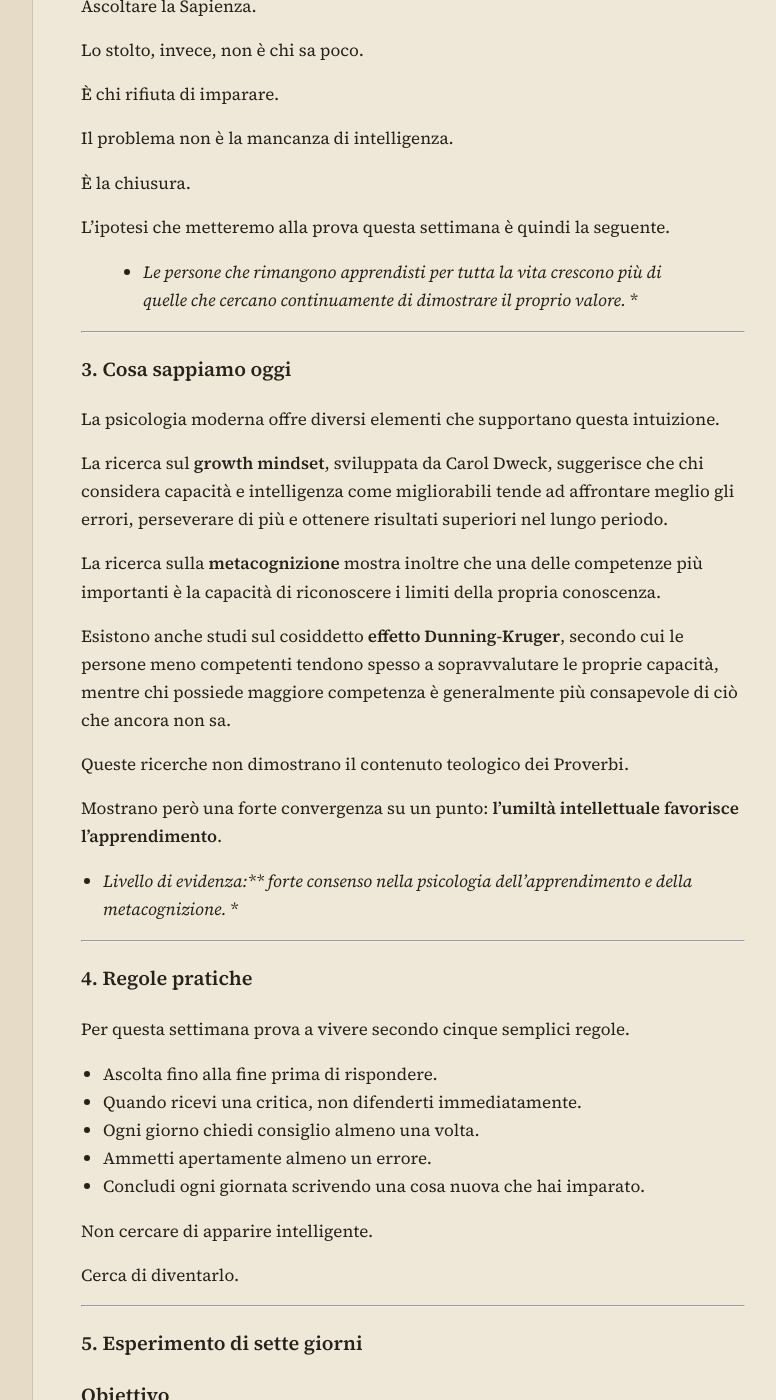
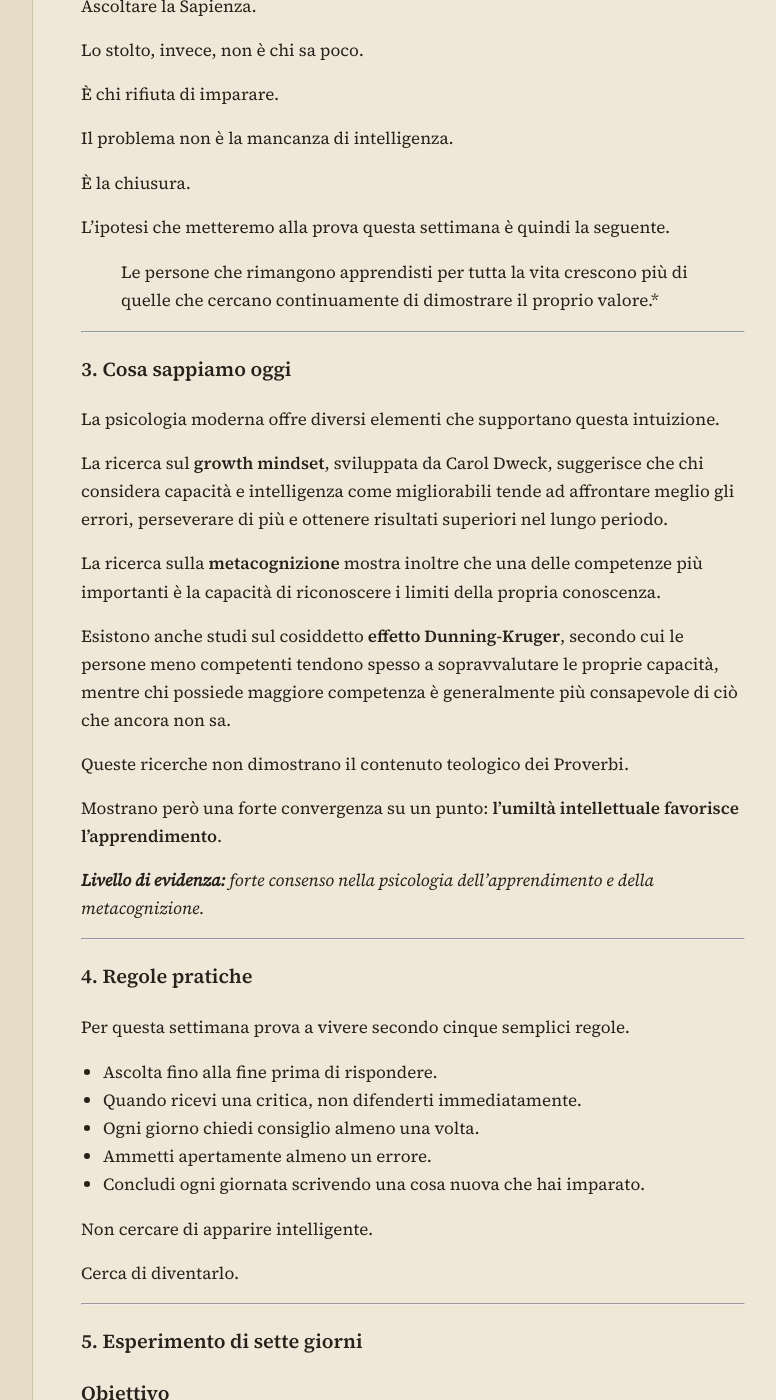
Before and after one commit to Vicknopf11/filoclastos-wiki, a Jekyll site: the page built from idee/Proverbi.md, in a window 1280 px wide and 1400 px high, scrolled down 4891 px. Shown: the whole window, without its empty margins (207-983 px from the left). Built offline with Jekyll 4.4.1, drawn with Linux system fonts in a browser that asks for light colours.

```diff
--- a/idee/Proverbi.md
+++ b/idee/Proverbi.md
@@ -220,7 +220,7 @@ Il problema non è la mancanza di intelligenza.
 
 L'ipotesi che metteremo alla prova questa settimana è quindi la seguente.
 
-> * *Le persone che rimangono apprendisti per tutta la vita crescono più di quelle che cercano continuamente di dimostrare il proprio valore.* *
+> Le persone che rimangono apprendisti per tutta la vita crescono più di quelle che cercano continuamente di dimostrare il proprio valore.*
 
 ---
 
@@ -238,7 +238,7 @@ Queste ricerche non dimostrano il contenuto teologico dei Proverbi.
 
 Mostrano però una forte convergenza su un punto: **l'umiltà intellettuale favorisce l'apprendimento**.
 
-* *Livello di evidenza:** forte consenso nella psicologia dell'apprendimento e della metacognizione.* *
+***Livello di evidenza:*** *forte consenso nella psicologia dell'apprendimento e della metacognizione.*
 
 ---
 
```
